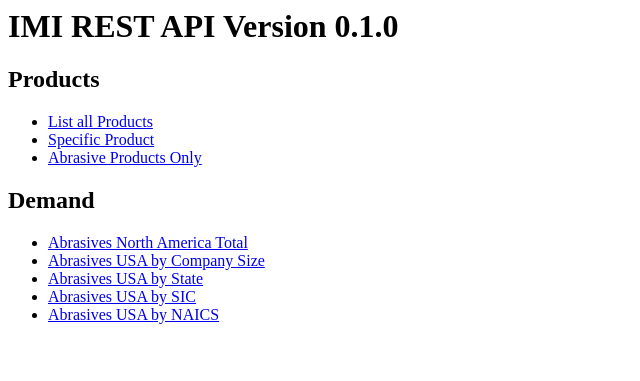
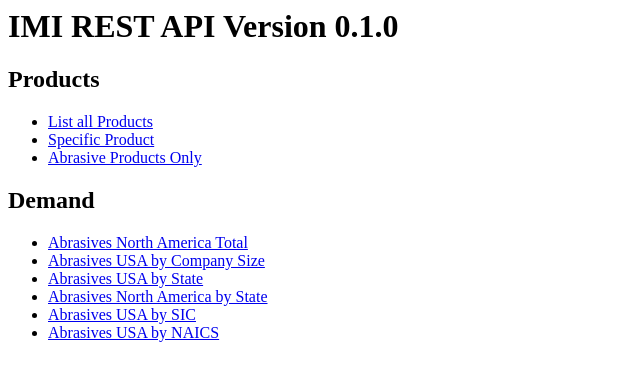
Before and after one commit to imidata/imi-rest-api, a Flask app: page / in a window 1280 px wide. Shown: the top 381 px of the page, without its empty margins (0-640 px from the left). Run offline with Flask 2, Linux system fonts and the light colour scheme; some libraries are stand-ins or nearby versions.

Commit message:
one more example

```diff
--- a/templates/index.html
+++ b/templates/index.html
@@ -13,6 +13,7 @@
 	<li><a href="{{ url_for('demand', products='1,2,3,4',geo='US',group_by='company_size' ) }}">Abrasives USA by Company Size </a></li>
 	<!--<li><a href="{{ url_for('demand', products='1,2,3,4',geo='US',group_by='region' ) }}">Abrasives USA by Region </a></li>-->
 	<li><a href="{{ url_for('demand', products='1,2,3,4',geo='US',group_by='state' ) }}">Abrasives USA by State </a></li>
+	<li><a href="{{ url_for('demand', products='1,2,3,4',geo='US,MX,CA',group_by='state' ) }}">Abrasives North America by State </a></li>
 	<li><a href="{{ url_for('demand', products='1,2,3,4',geo='US',group_by='sic' ) }}">Abrasives USA by SIC </a></li>
 	<li><a href="{{ url_for('demand', products='1,2,3,4',geo='US',group_by='naics' ) }}">Abrasives USA by NAICS </a></li>
 	<!--<li><a href="{{ url_for('demand', products='1,2,3,4',geo='US.CO,US.AZ',group_by='county' ) }}">Abrasives Arizon and Colorado by County </a></li>
```
